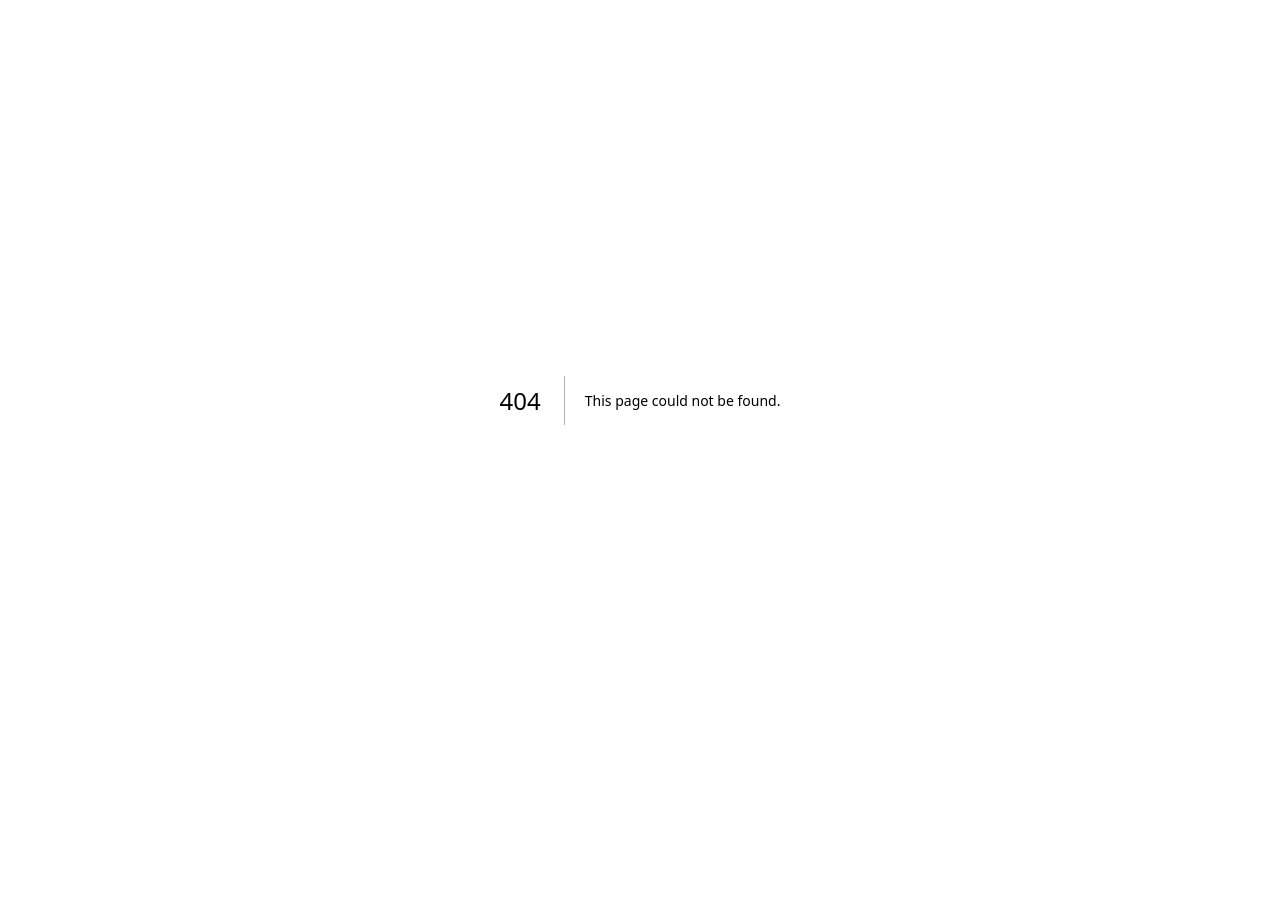
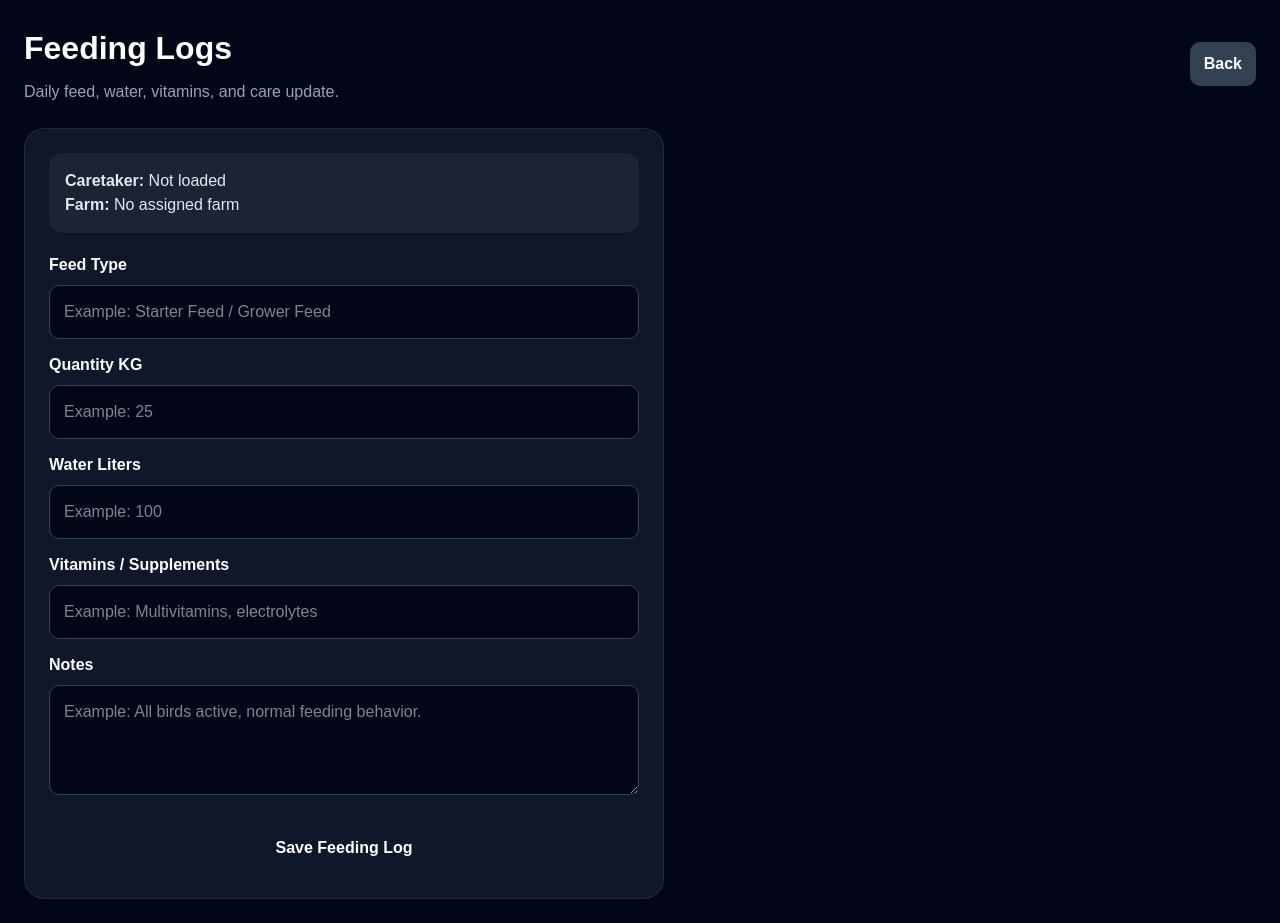
Before and after one commit to tinaleung74-blip/farmconnect-live, a Next.js app: page /caretaker/feeding in a window 1280 px wide. Before the commit this address had no page. Before the commit the page ends 800 px from the top, so only its background shows below. Built offline with nearby package versions, Linux system fonts and the light colour scheme.

Commit message:
Add caretaker feeding module

```diff
--- /dev/null
+++ b/app/caretaker/feeding/page.tsx
@@ -0,0 +1,229 @@
+"use client";
+
+import Link from "next/link";
+import { useEffect, useState } from "react";
+import type { CSSProperties } from "react";
+import { supabase } from "@/lib/supabase";
+
+type Caretaker = {
+  id: string;
+  full_name: string;
+  assigned_farm?: string | null;
+};
+
+export default function CaretakerFeedingPage() {
+  const [caretaker, setCaretaker] = useState<Caretaker | null>(null);
+  const [feedType, setFeedType] = useState("");
+  const [quantityKg, setQuantityKg] = useState("");
+  const [waterLiters, setWaterLiters] = useState("");
+  const [vitamins, setVitamins] = useState("");
+  const [notes, setNotes] = useState("");
+  const [saving, setSaving] = useState(false);
+
+  useEffect(() => {
+    const saved = localStorage.getItem("farmconnect_caretaker");
+
+    if (saved) {
+      setCaretaker(JSON.parse(saved));
+    }
+  }, []);
+
+  async function saveFeedingLog() {
+    if (!caretaker) {
+      alert("Please login again.");
+      return;
+    }
+
+    if (!feedType || !quantityKg) {
+      alert("Please enter feed type and quantity.");
+      return;
+    }
+
+    setSaving(true);
+
+    const { error } = await supabase.from("feeding_logs").insert({
+      caretaker_id: caretaker.id,
+      feed_type: feedType,
+      quantity_kg: Number(quantityKg),
+      water_liters: Number(waterLiters || 0),
+      vitamins,
+      notes,
+    });
+
+    setSaving(false);
+
+    if (error) {
+      alert("Failed to save feeding log.");
+      console.error(error);
+      return;
+    }
+
+    alert("Feeding log saved successfully.");
+
+    setFeedType("");
+    setQuantityKg("");
+    setWaterLiters("");
+    setVitamins("");
+    setNotes("");
+  }
+
+  return (
+    <main style={page}>
+      <div style={topBar}>
+        <div>
+          <h1 style={title}>Feeding Logs</h1>
+          <p style={subtitle}>
+            Daily feed, water, vitamins, and care update.
+          </p>
+        </div>
+
+        <Link href="/caretaker/dashboard" style={backButton}>
+          Back
+        </Link>
+      </div>
+
+      <section style={card}>
+        <div style={infoBox}>
+          <strong>Caretaker:</strong>{" "}
+          {caretaker?.full_name || "Not loaded"}
+          <br />
+          <strong>Farm:</strong>{" "}
+          {caretaker?.assigned_farm || "No assigned farm"}
+        </div>
+
+        <label style={label}>Feed Type</label>
+        <input
+          style={input}
+          placeholder="Example: Starter Feed / Grower Feed"
+          value={feedType}
+          onChange={(e) => setFeedType(e.target.value)}
+        />
+
+        <label style={label}>Quantity KG</label>
+        <input
+          style={input}
+          type="number"
+          placeholder="Example: 25"
+          value={quantityKg}
+          onChange={(e) => setQuantityKg(e.target.value)}
+        />
+
+        <label style={label}>Water Liters</label>
+        <input
+          style={input}
+          type="number"
+          placeholder="Example: 100"
+          value={waterLiters}
+          onChange={(e) => setWaterLiters(e.target.value)}
+        />
+
+        <label style={label}>Vitamins / Supplements</label>
+        <input
+          style={input}
+          placeholder="Example: Multivitamins, electrolytes"
+          value={vitamins}
+          onChange={(e) => setVitamins(e.target.value)}
+        />
+
+        <label style={label}>Notes</label>
+        <textarea
+          style={textarea}
+          placeholder="Example: All birds active, normal feeding behavior."
+          value={notes}
+          onChange={(e) => setNotes(e.target.value)}
+        />
+
+        <button style={button} onClick={saveFeedingLog} disabled={saving}>
+          {saving ? "Saving..." : "Save Feeding Log"}
+        </button>
+      </section>
+    </main>
+  );
+}
+
+const page: CSSProperties = {
+  minHeight: "100vh",
+  background: "#020617",
+  color: "white",
+  padding: 24,
+};
+
+const topBar: CSSProperties = {
+  display: "flex",
+  justifyContent: "space-between",
+  alignItems: "center",
+  gap: 16,
+  marginBottom: 24,
+};
+
+const title: CSSProperties = {
+  fontSize: 32,
+  fontWeight: 800,
+  margin: 0,
+};
+
+const subtitle: CSSProperties = {
+  color: "#94a3b8",
+  marginTop: 8,
+};
+
+const backButton: CSSProperties = {
+  color: "white",
+  textDecoration: "none",
+  background: "#334155",
+  padding: "10px 14px",
+  borderRadius: 10,
+  fontWeight: 700,
+};
+
+const card: CSSProperties = {
+  maxWidth: 640,
+  background: "#0f172a",
+  border: "1px solid rgba(255,255,255,0.08)",
+  borderRadius: 20,
+  padding: 24,
+};
+
+const infoBox: CSSProperties = {
+  background: "rgba(255,255,255,0.05)",
+  borderRadius: 14,
+  padding: 16,
+  marginBottom: 20,
+  color: "#e5e7eb",
+};
+
+const label: CSSProperties = {
+  display: "block",
+  marginBottom: 8,
+  marginTop: 14,
+  fontWeight: 700,
+};
+
+const input: CSSProperties = {
+  width: "100%",
+  padding: 14,
+  borderRadius: 10,
+  border: "1px solid #334155",
+  background: "#020617",
+  color: "white",
+};
+
+const textarea: CSSProperties = {
+  width: "100%",
+  minHeight: 110,
+  padding: 14,
+  borderRadius: 10,
+  border: "1px solid #334155",
+  background: "#020617",
+  color: "white",
+};
+
+const button: CSSProperties = {
+  width: "100%",
+  marginTop: 20,
+  padding: 14,
+  borderRadius: 10,
+  border: "none",
+  fontWeight: 800,
+  cursor: "pointer",
+};
```
